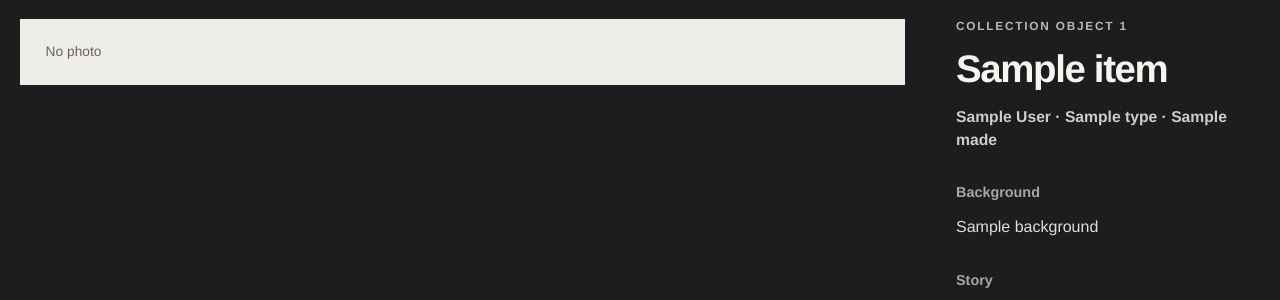
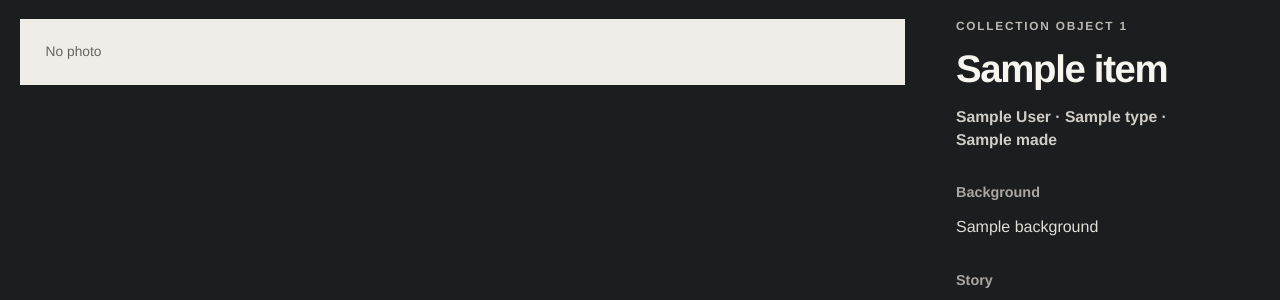
Before and after one commit to one-data-cookie/mm-collection, a FastAPI app: template src/mm_collection/templates/item_detail.html in a window 1280 px wide. Shown: the part 164-464 px from the top of the page. Run offline with FastAPI, Linux system fonts and the light colour scheme; the template is opened without the code that fills it: most values are stand-ins (such as "Sample title", 1, 10 or a date in 2020).

Commit message:
Keep the made value together in object bylines
Co-Authored-By: Claude Opus 5.5 <noreply@anthropic.com>

```diff
--- a/src/mm_collection/static/app.css
+++ b/src/mm_collection/static/app.css
@@ -496,6 +496,10 @@ p {
   line-height: 1.5;
 }
 
+.object-byline-made {
+  display: inline-block;
+}
+
 .object-story {
   margin: 1.8rem 0;
   color: #e0ddd7;
--- a/src/mm_collection/templates/item_detail.html
+++ b/src/mm_collection/templates/item_detail.html
@@ -59,7 +59,7 @@
           <h1>{{ item.title }}</h1>
 
           {% if item.author or item.type or item.made %}
-            <p class="object-byline">{% for part in [item.author, item.type, item.made] | select %}{% if not loop.first %}<span aria-hidden="true"> · </span>{% endif %}{{ part }}{% endfor %}</p>
+            <p class="object-byline">{% for part in [item.author, item.type, item.made] | select %}{% if not loop.first %}<span aria-hidden="true"> · </span>{% endif %}{% if loop.last and item.made %}<span class="object-byline-made">{{ part }}</span>{% else %}{{ part }}{% endif %}{% endfor %}</p>
           {% endif %}
 
           {% if item.background %}
```
Also changed, not shown: tests/test_app.py (+4 -0 lines).
